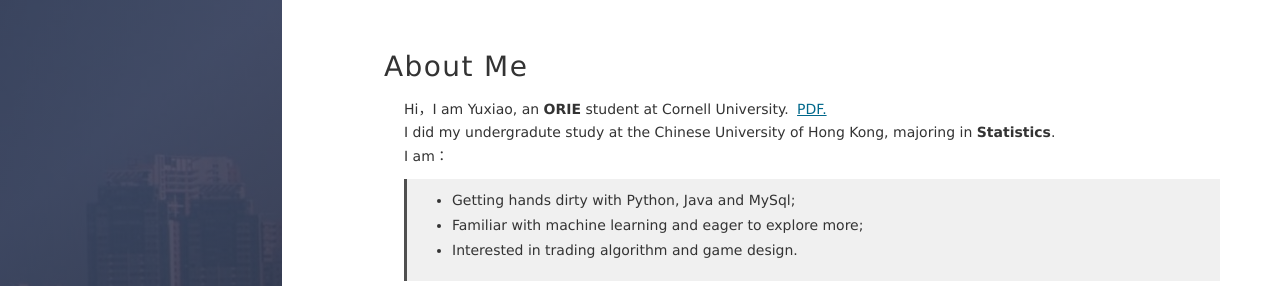
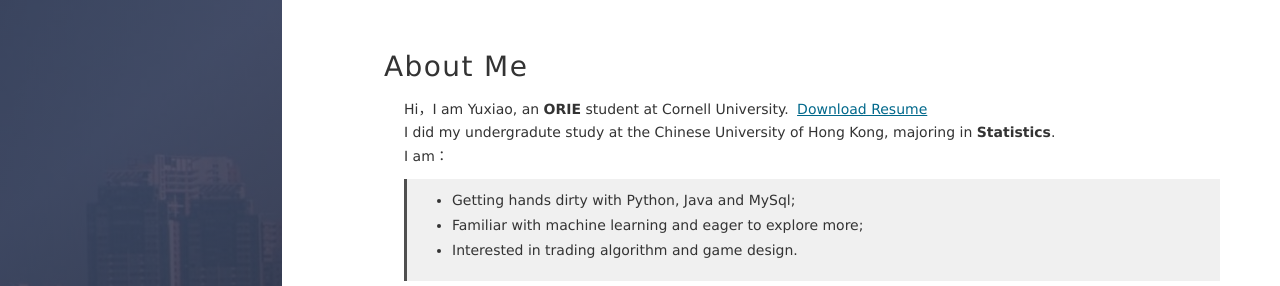
Before and after one commit to yf254/yf254.github.io, a Jekyll site: the page built from about.md, in a window 1280 px wide. Shown: the top 286 px of the page. Built offline with Jekyll 4.4.1, drawn with Linux system fonts in a browser that asks for light colours; nearby versions of some CDN libraries; comment, search, counter and statistics services are not loaded.

Commit message:
Update about.md

```diff
--- a/about.md
+++ b/about.md
@@ -3,7 +3,7 @@ layout: page
 title: About Me
 ---
 
-Hi，I am Yuxiao, an <strong>ORIE</strong> student at Cornell University. <a href="yf254.github.io/Yuxiao Feng Resume (1).pdf" target="_blank">PDF.</a><br>
+Hi，I am Yuxiao, an <strong>ORIE</strong> student at Cornell University. <a href="/Yuxiao Feng Resume (1).pdf" target="_blank">Download Resume</a><br>
 I did my undergradute study at the Chinese University of Hong Kong, majoring in <strong>Statistics</strong>.<br>
 I am：
 >* Getting hands dirty with Python, Java and MySql;
```
